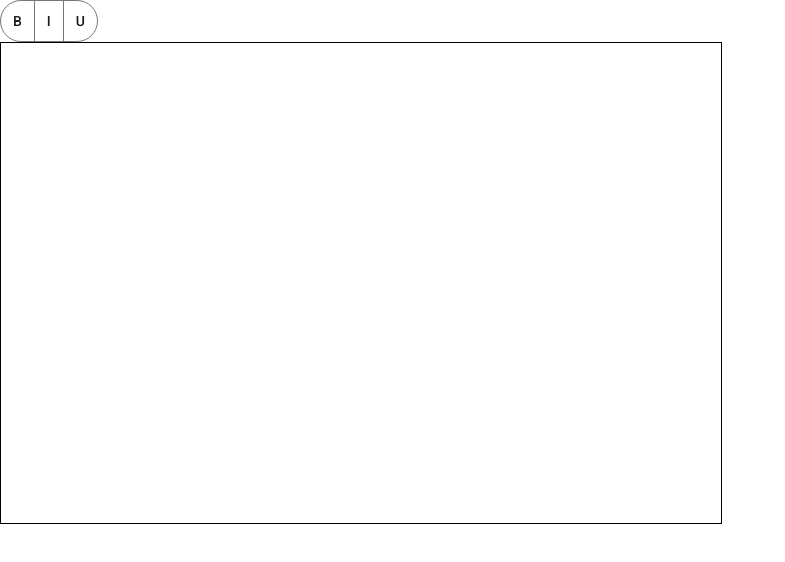
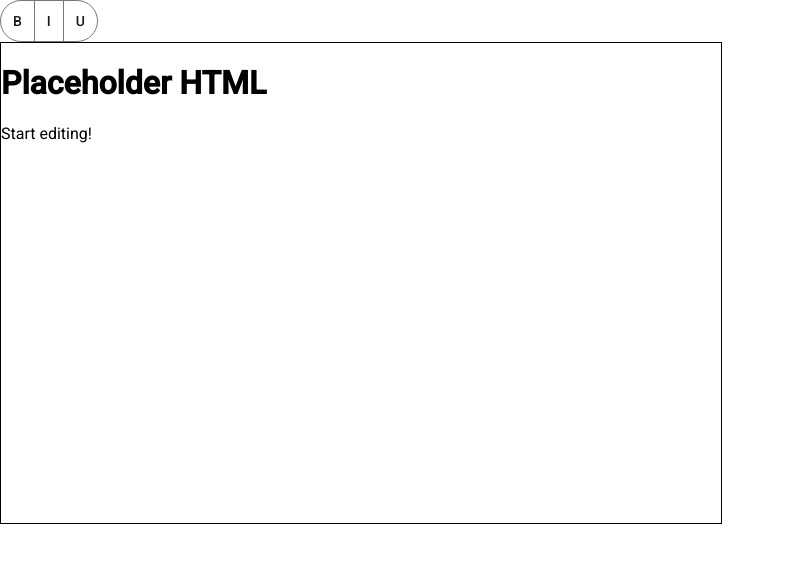
Before and after one commit to makoadampeter/htmlwysiwyg, an Angular app: page / in a window 1280 px wide. Shown: the top 562 px of the page, without its empty margins (0-785 px from the left). Built offline with nearby package versions, Linux system fonts and the light colour scheme.

Commit message:
refactor: make stage only contain editable body content and add two way binding to editable body content

```diff
--- a/src/app/editor/editor.component.html
+++ b/src/app/editor/editor.component.html
@@ -1,2 +1,2 @@
 <app-toolbar (formatTextEvent)="formatText($event)"/>
-<app-stage />
+<app-stage [(content)]="htmlContent"/>
--- a/src/app/editor/editor.component.ts
+++ b/src/app/editor/editor.component.ts
@@ -1,4 +1,4 @@
-import { Component, ViewChild, ElementRef, OnInit } from '@angular/core';
+import { Component, ViewChild, ElementRef } from '@angular/core';
 import { ToolbarComponent } from '../toolbar/toolbar.component';
 import { StageComponent } from '../stage/stage.component';
 
@@ -8,10 +8,39 @@ import { StageComponent } from '../stage/stage.component';
   templateUrl: './editor.component.html',
   styleUrl: './editor.component.scss'
 })
-export class EditorComponent implements OnInit {
-  ngOnInit() {
+export class EditorComponent {
+  static readonly htmlprefix: string = `
+  <!doctype html>
+  <html lang="en">
+    <head>
+      <meta charset="utf-8">
+      <title>Htmlwysiwyg</title>
+      <style>
+        html {
+          all: unset;
+          margin: 0;
+          border: 0;
+          padding: 0;
+          height: 100%;
+          width: 100%;
+        }
 
-  }
+        body {
+          overflow: auto;
+        }
+      </style>
+    </head>
+    <body>`;
+
+  static readonly htmlpostfix: string = `
+    </body>
+    </html>
+  `;
+
+  htmlContent: string = `
+    <h1>Placeholder HTML</h1>
+    Start editing!
+  `;
 
   formatText(command: string, value: string = '') {
     document.execCommand(command, false, value);
--- a/src/app/stage/stage.component.html
+++ b/src/app/stage/stage.component.html
@@ -1,4 +1,2 @@
-<div
-    id=stage
-    contenteditable="true">
+<div #stage id="stage" contenteditable (input)="input()">
 </div>
--- a/src/app/stage/stage.component.scss
+++ b/src/app/stage/stage.component.scss
@@ -1,16 +1,8 @@
 #stage {
     padding: 0;
+    margin: 0;
     border: 1px solid black;
     height: 480px;
     width: 720px;
     overflow: auto;
 }
-
-#stage > * {
-    all: unset;
-}
-
-#stage table, th, td {
-    border: 1px solid black;
-    border-collapse: collapse;
-}
--- a/src/app/stage/stage.component.ts
+++ b/src/app/stage/stage.component.ts
@@ -1,6 +1,4 @@
-import { Component, ViewChild, ElementRef } from '@angular/core';
-import { MatFormField } from '@angular/material/form-field';
-import { MatInput } from '@angular/material/input';
+import { Component, Input, Output, EventEmitter, AfterViewInit, ViewChild, ElementRef } from '@angular/core';
 
 @Component({
   selector: 'app-stage',
@@ -8,5 +6,17 @@ import { MatInput } from '@angular/material/input';
   styleUrl: './stage.component.scss'
 })
 
-export class StageComponent {
+export class StageComponent implements AfterViewInit {
+  @Input() content = '';
+  @Output() contentChange = new EventEmitter();
+
+  @ViewChild('stage') stage!: ElementRef;
+
+  ngAfterViewInit() {
+    this.stage.nativeElement.innerHTML = this.content;
+  }
+
+  input() {
+    this.contentChange.emit(this.stage.nativeElement.innerHTML);
+  }
 }
```
